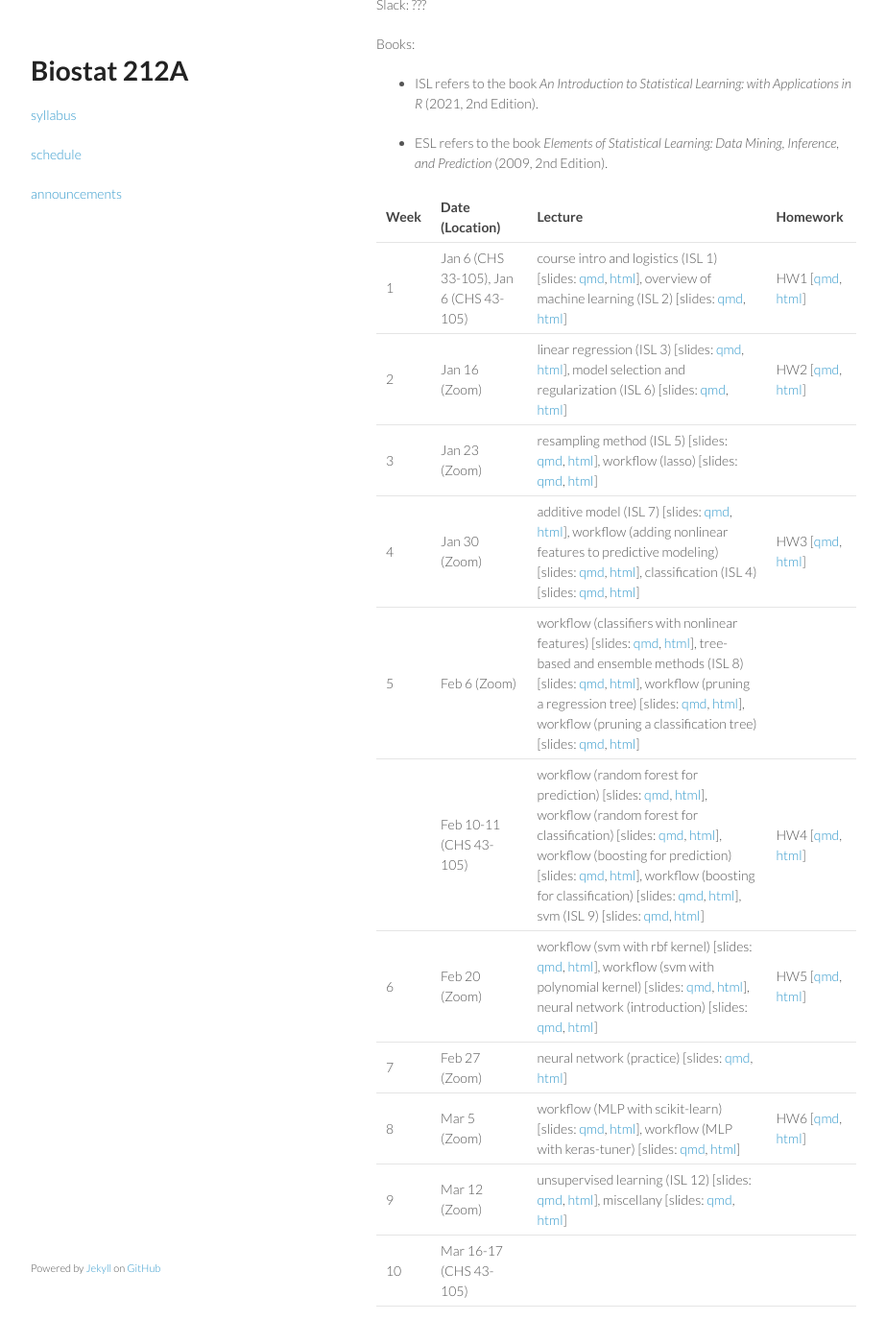
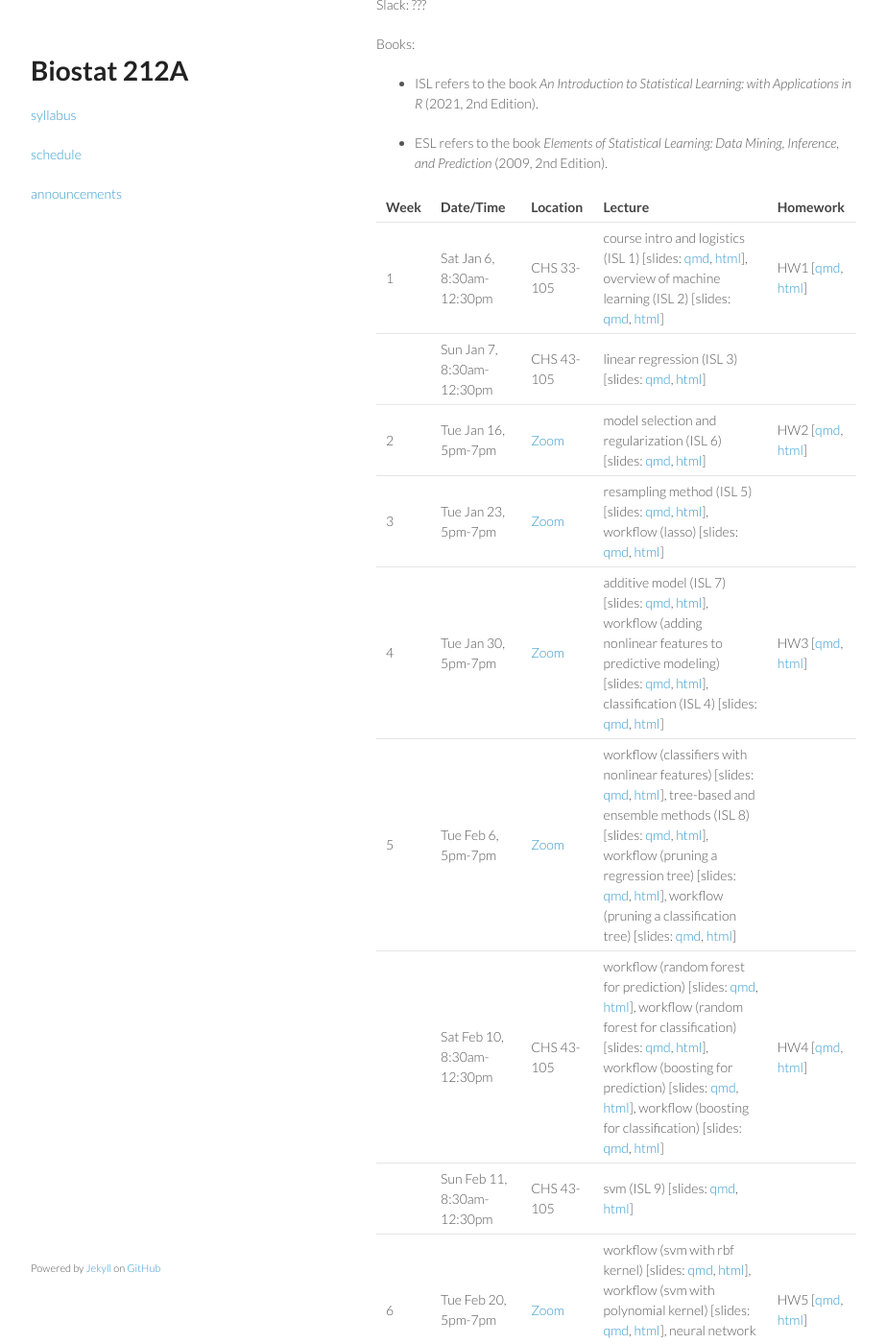
Before and after one commit to ucla-biostat-212a/2024winter, a Jekyll site: the page built from schedule/schedule.md, in a window 1280 px wide and 1400 px high, scrolled down 280 px. Shown: the whole window at 96% size, without its empty margins (178-1101 px from the left). Built offline with Jekyll 4.4.1, drawn with Linux system fonts in a browser that asks for light colours; some of the changed text lies outside the part shown.

Commit message:
reorganize schedule table

```diff
--- a/schedule/schedule.md
+++ b/schedule/schedule.md
@@ -22,16 +22,19 @@ Books:
 - ESL refers to the book _Elements of Statistical Learning: Data Mining, Inference, and Prediction_ (2009, 2nd Edition).
 
 
-| Week | Date (Location) | Lecture | Homework |
-|:-----------|:------------|:------------|:------------|
-| 1 | Jan 6 (CHS 33-105), Jan 6 (CHS 43-105) | course intro and logistics (ISL 1) \[slides: [qmd](https://raw.githubusercontent.com/ucla-econ-425t/2023winter/master/slides/01-intro/intro.qmd), [html](../slides/01-intro/intro.html)\], overview of machine learning (ISL 2) \[slides: [qmd](https://raw.githubusercontent.com/ucla-econ-425t/2023winter/master/slides/02-statlearn/statlearn.qmd), [html](../slides/02-statlearn/statlearn.html)\] | HW1 \[[qmd](https://raw.githubusercontent.com/ucla-econ-425t/2023winter/master/hw/hw1/hw1.qmd), [html](../hw/hw1/hw1.html)\] |
-| 2 | Jan 16 (Zoom) | linear regression (ISL 3) \[slides: [qmd](https://raw.githubusercontent.com/ucla-econ-425t/2023winter/master/slides/03-linreg/linreg.qmd), [html](../slides/03-linreg/linreg.html)\], model selection and regularization (ISL 6) \[slides: [qmd](https://raw.githubusercontent.com/ucla-econ-425t/2023winter/master/slides/06-modelselection/modelselection.qmd), [html](../slides/06-modelselection/modelselection.html)\] | HW2 \[[qmd](https://raw.githubusercontent.com/ucla-econ-425t/2023winter/master/hw/hw2/hw2.qmd), [html](../hw/hw2/hw2.html)\] |
-| 3 | Jan 23 (Zoom) | resampling method (ISL 5) \[slides: [qmd](https://raw.githubusercontent.com/ucla-econ-425t/2023winter/master/slides/05-resampling/resampling.qmd), [html](../slides/05-resampling/resampling.html)\], workflow (lasso) \[slides: [qmd](https://raw.githubusercontent.com/ucla-econ-425t/2023winter/master/slides/06-modelselection/workflow_lasso.qmd), [html](../slides/06-modelselection/workflow_lasso.html)\] | |
-| 4 | Jan 30 (Zoom) | additive model (ISL 7) \[slides: [qmd](https://raw.githubusercontent.com/ucla-econ-425t/2023winter/master/slides/07-nonlinear/nonlinear.qmd), [html](../slides/07-nonlinear/nonlinear.html)\], workflow (adding nonlinear features to predictive modeling) \[slides: [qmd](https://raw.githubusercontent.com/ucla-econ-425t/2023winter/master/slides/07-nonlinear/workflow_bs.qmd), [html](../slides/07-nonlinear/workflow_bs.html)\], classification (ISL 4) \[slides: [qmd](https://raw.githubusercontent.com/ucla-econ-425t/2023winter/master/slides/04-classification/classification.qmd), [html](../slides/04-classification/classification.html)\] | HW3 \[[qmd](https://raw.githubusercontent.com/ucla-econ-425t/2023winter/master/hw/hw3/hw3.qmd), [html](../hw/hw3/hw3.html)\] |
-| 5 | Feb 6 (Zoom) | workflow (classifiers with nonlinear features) \[slides: [qmd](https://raw.githubusercontent.com/ucla-econ-425t/2023winter/master/slides/04-classification/workflow_classifier_bs.qmd), [html](../slides/04-classification/workflow_classifier_bs.html)\], tree-based and ensemble methods (ISL 8) \[slides: [qmd](https://raw.githubusercontent.com/ucla-econ-425t/2023winter/master/slides/08-tree/tree.qmd), [html](../slides/08-tree/tree.html)\], workflow (pruning a regression tree) \[slides: [qmd](https://raw.githubusercontent.com/ucla-econ-425t/2023winter/master/slides/08-tree/workflow_regtree.qmd), [html](../slides/08-tree/workflow_regtree.html)\], workflow (pruning a classification tree) \[slides: [qmd](https://raw.githubusercontent.com/ucla-econ-425t/2023winter/master/slides/08-tree/workflow_classtree.qmd), [html](../slides/08-tree/workflow_classtree.html)\] |  |
-|   | Feb 10-11 (CHS 43-105) | workflow (random forest for prediction) \[slides: [qmd](https://raw.githubusercontent.com/ucla-econ-425t/2023winter/master/slides/08-tree/workflow_rf_reg.qmd), [html](../slides/08-tree/workflow_rf_reg.html)\], workflow (random forest for classification) \[slides: [qmd](https://raw.githubusercontent.com/ucla-econ-425t/2023winter/master/slides/08-tree/workflow_rf_class.qmd), [html](../slides/08-tree/workflow_rf_class.html)\], workflow (boosting for prediction) \[slides: [qmd](https://raw.githubusercontent.com/ucla-econ-425t/2023winter/master/slides/08-tree/workflow_boosting_reg.qmd), [html](../slides/08-tree/workflow_boosting_reg.html)\], workflow (boosting for classification) \[slides: [qmd](https://raw.githubusercontent.com/ucla-econ-425t/2023winter/master/slides/08-tree/workflow_boosting_class.qmd), [html](../slides/08-tree/workflow_boosting_class.html)\],  svm (ISL 9) \[slides: [qmd](https://raw.githubusercontent.com/ucla-econ-425t/2023winter/master/slides/09-svm/svm.qmd), [html](../slides/09-svm/svm.html)\] | HW4 \[[qmd](https://raw.githubusercontent.com/ucla-econ-425t/2023winter/master/hw/hw4/hw4.qmd), [html](../hw/hw4/hw4.html)\] |
-| 6 | Feb 20 (Zoom) | workflow (svm with rbf kernel) \[slides: [qmd](https://raw.githubusercontent.com/ucla-econ-425t/2023winter/master/slides/09-svm/workflow_svm_rbf.qmd), [html](../slides/09-svm/workflow_svm_rbf.html)\], workflow (svm with polynomial kernel) \[slides: [qmd](https://raw.githubusercontent.com/ucla-econ-425t/2023winter/master/slides/09-svm/workflow_svm_poly.qmd), [html](../slides/09-svm/workflow_svm_poly.html)\],  neural network (introduction) \[slides: [qmd](https://raw.githubusercontent.com/ucla-econ-425t/2023winter/master/slides/10-nn/nn.qmd), [html](../slides/10-nn/nn.html)\]  | HW5 \[[qmd](https://raw.githubusercontent.com/ucla-econ-425t/2023winter/master/hw/hw5/hw5.qmd), [html](../hw/hw5/hw5.html)\] |
-| 7 | Feb 27 (Zoom) | neural network (practice) \[slides: [qmd](https://raw.githubusercontent.com/ucla-econ-425t/2023winter/master/slides/10-nn/nn_practice.qmd), [html](../slides/10-nn/nn_practice.html)\]  |  |
-| 8 | Mar 5 (Zoom) | workflow (MLP with scikit-learn) \[slides: [qmd](https://raw.githubusercontent.com/ucla-econ-425t/2023winter/master/slides/10-nn/heart_mlp/workflow_mlp_sklearn.qmd), [html](../slides/10-nn/heart_mlp/workflow_mlp_sklearn.html)\],  workflow (MLP with keras-tuner) \[slides: [qmd](https://raw.githubusercontent.com/ucla-econ-425t/2023winter/master/slides/10-nn/heart_mlp/workflow_mlp_kerastune.qmd), [html](../slides/10-nn/heart_mlp/workflow_mlp_kerastune.html)\] | HW6 \[[qmd](https://raw.githubusercontent.com/ucla-econ-425t/2023winter/master/hw/hw6/hw6.qmd), [html](../hw/hw6/hw6.html)\] |
-| 9 | Mar 12 (Zoom) | unsupervised learning (ISL 12) \[slides: [qmd](https://raw.githubusercontent.com/ucla-econ-425t/2023winter/master/slides/12-unsupervised/unsupervised.qmd), [html](../slides/12-unsupervised/unsupervised.html)\],  miscellany \[slides: [qmd](https://raw.githubusercontent.com/ucla-econ-425t/2023winter/master/slides/coda/coda.qmd), [html](../slides/coda/coda.html)\] | |
-| 10 | Mar 16-17 (CHS 43-105) | | |
+| Week | Date/Time | Location | Lecture | Homework |
+|:-----------|:------------|:------------|:------------|:------------|:------------|
+| 1 | Sat Jan 6, 8:30am-12:30pm | CHS 33-105 | course intro and logistics (ISL 1) \[slides: [qmd](https://raw.githubusercontent.com/ucla-econ-425t/2023winter/master/slides/01-intro/intro.qmd), [html](../slides/01-intro/intro.html)\], overview of machine learning (ISL 2) \[slides: [qmd](https://raw.githubusercontent.com/ucla-econ-425t/2023winter/master/slides/02-statlearn/statlearn.qmd), [html](../slides/02-statlearn/statlearn.html)\] | HW1 \[[qmd](https://raw.githubusercontent.com/ucla-econ-425t/2023winter/master/hw/hw1/hw1.qmd), [html](../hw/hw1/hw1.html)\] |
+|   | Sun Jan 7, 8:30am-12:30pm | CHS 43-105 | linear regression (ISL 3) \[slides: [qmd](https://raw.githubusercontent.com/ucla-econ-425t/2023winter/master/slides/03-linreg/linreg.qmd), [html](../slides/03-linreg/linreg.html)\] | |
+| 2 | Tue Jan 16, 5pm-7pm | [Zoom]() | model selection and regularization (ISL 6) \[slides: [qmd](https://raw.githubusercontent.com/ucla-econ-425t/2023winter/master/slides/06-modelselection/modelselection.qmd), [html](../slides/06-modelselection/modelselection.html)\] | HW2 \[[qmd](https://raw.githubusercontent.com/ucla-econ-425t/2023winter/master/hw/hw2/hw2.qmd), [html](../hw/hw2/hw2.html)\] |
+| 3 | Tue Jan 23, 5pm-7pm | [Zoom]() | resampling method (ISL 5) \[slides: [qmd](https://raw.githubusercontent.com/ucla-econ-425t/2023winter/master/slides/05-resampling/resampling.qmd), [html](../slides/05-resampling/resampling.html)\], workflow (lasso) \[slides: [qmd](https://raw.githubusercontent.com/ucla-econ-425t/2023winter/master/slides/06-modelselection/workflow_lasso.qmd), [html](../slides/06-modelselection/workflow_lasso.html)\] | |
+| 4 | Tue Jan 30, 5pm-7pm | [Zoom]() | additive model (ISL 7) \[slides: [qmd](https://raw.githubusercontent.com/ucla-econ-425t/2023winter/master/slides/07-nonlinear/nonlinear.qmd), [html](../slides/07-nonlinear/nonlinear.html)\], workflow (adding nonlinear features to predictive modeling) \[slides: [qmd](https://raw.githubusercontent.com/ucla-econ-425t/2023winter/master/slides/07-nonlinear/workflow_bs.qmd), [html](../slides/07-nonlinear/workflow_bs.html)\], classification (ISL 4) \[slides: [qmd](https://raw.githubusercontent.com/ucla-econ-425t/2023winter/master/slides/04-classification/classification.qmd), [html](../slides/04-classification/classification.html)\] | HW3 \[[qmd](https://raw.githubusercontent.com/ucla-econ-425t/2023winter/master/hw/hw3/hw3.qmd), [html](../hw/hw3/hw3.html)\] |
+| 5 | Tue Feb 6, 5pm-7pm | [Zoom]() | workflow (classifiers with nonlinear features) \[slides: [qmd](https://raw.githubusercontent.com/ucla-econ-425t/2023winter/master/slides/04-classification/workflow_classifier_bs.qmd), [html](../slides/04-classification/workflow_classifier_bs.html)\], tree-based and ensemble methods (ISL 8) \[slides: [qmd](https://raw.githubusercontent.com/ucla-econ-425t/2023winter/master/slides/08-tree/tree.qmd), [html](../slides/08-tree/tree.html)\], workflow (pruning a regression tree) \[slides: [qmd](https://raw.githubusercontent.com/ucla-econ-425t/2023winter/master/slides/08-tree/workflow_regtree.qmd), [html](../slides/08-tree/workflow_regtree.html)\], workflow (pruning a classification tree) \[slides: [qmd](https://raw.githubusercontent.com/ucla-econ-425t/2023winter/master/slides/08-tree/workflow_classtree.qmd), [html](../slides/08-tree/workflow_classtree.html)\] |  |
+|   | Sat Feb 10, 8:30am-12:30pm | CHS 43-105 | workflow (random forest for prediction) \[slides: [qmd](https://raw.githubusercontent.com/ucla-econ-425t/2023winter/master/slides/08-tree/workflow_rf_reg.qmd), [html](../slides/08-tree/workflow_rf_reg.html)\], workflow (random forest for classification) \[slides: [qmd](https://raw.githubusercontent.com/ucla-econ-425t/2023winter/master/slides/08-tree/workflow_rf_class.qmd), [html](../slides/08-tree/workflow_rf_class.html)\], workflow (boosting for prediction) \[slides: [qmd](https://raw.githubusercontent.com/ucla-econ-425t/2023winter/master/slides/08-tree/workflow_boosting_reg.qmd), [html](../slides/08-tree/workflow_boosting_reg.html)\], workflow (boosting for classification) \[slides: [qmd](https://raw.githubusercontent.com/ucla-econ-425t/2023winter/master/slides/08-tree/workflow_boosting_class.qmd), [html](../slides/08-tree/workflow_boosting_class.html)\] | HW4 \[[qmd](https://raw.githubusercontent.com/ucla-econ-425t/2023winter/master/hw/hw4/hw4.qmd), [html](../hw/hw4/hw4.html)\] |
+|  | Sun Feb 11, 8:30am-12:30pm | CHS 43-105 | svm (ISL 9) \[slides: [qmd](https://raw.githubusercontent.com/ucla-econ-425t/2023winter/master/slides/09-svm/svm.qmd), [html](../slides/09-svm/svm.html)\] | |
+| 6 | Tue Feb 20, 5pm-7pm | [Zoom]() | workflow (svm with rbf kernel) \[slides: [qmd](https://raw.githubusercontent.com/ucla-econ-425t/2023winter/master/slides/09-svm/workflow_svm_rbf.qmd), [html](../slides/09-svm/workflow_svm_rbf.html)\], workflow (svm with polynomial kernel) \[slides: [qmd](https://raw.githubusercontent.com/ucla-econ-425t/2023winter/master/slides/09-svm/workflow_svm_poly.qmd), [html](../slides/09-svm/workflow_svm_poly.html)\],  neural network (introduction) \[slides: [qmd](https://raw.githubusercontent.com/ucla-econ-425t/2023winter/master/slides/10-nn/nn.qmd), [html](../slides/10-nn/nn.html)\]  | HW5 \[[qmd](https://raw.githubusercontent.com/ucla-econ-425t/2023winter/master/hw/hw5/hw5.qmd), [html](../hw/hw5/hw5.html)\] |
+| 7 | Tue Feb 27, 5pm-7pm | [Zoom]() | neural network (practice) \[slides: [qmd](https://raw.githubusercontent.com/ucla-econ-425t/2023winter/master/slides/10-nn/nn_practice.qmd), [html](../slides/10-nn/nn_practice.html)\]  |  |
+| 8 | Tue Mar 5, 5pm-7pm | [Zoom]() | workflow (MLP with scikit-learn) \[slides: [qmd](https://raw.githubusercontent.com/ucla-econ-425t/2023winter/master/slides/10-nn/heart_mlp/workflow_mlp_sklearn.qmd), [html](../slides/10-nn/heart_mlp/workflow_mlp_sklearn.html)\],  workflow (MLP with keras-tuner) \[slides: [qmd](https://raw.githubusercontent.com/ucla-econ-425t/2023winter/master/slides/10-nn/heart_mlp/workflow_mlp_kerastune.qmd), [html](../slides/10-nn/heart_mlp/workflow_mlp_kerastune.html)\] | HW6 \[[qmd](https://raw.githubusercontent.com/ucla-econ-425t/2023winter/master/hw/hw6/hw6.qmd), [html](../hw/hw6/hw6.html)\] |
+| 9 | Tue Mar 12, 5pm-7pm | [Zoom]() | unsupervised learning (ISL 12) \[slides: [qmd](https://raw.githubusercontent.com/ucla-econ-425t/2023winter/master/slides/12-unsupervised/unsupervised.qmd), [html](../slides/12-unsupervised/unsupervised.html)\],  miscellany \[slides: [qmd](https://raw.githubusercontent.com/ucla-econ-425t/2023winter/master/slides/coda/coda.qmd), [html](../slides/coda/coda.html)\] | |
+| 10 | Sat Mar 16, 8:30am-12:30pm | CHS 43-105 | | |
+| | Sun Mar 17, 8:30am-12:30pm | CHS 43-105 |   | |
```
